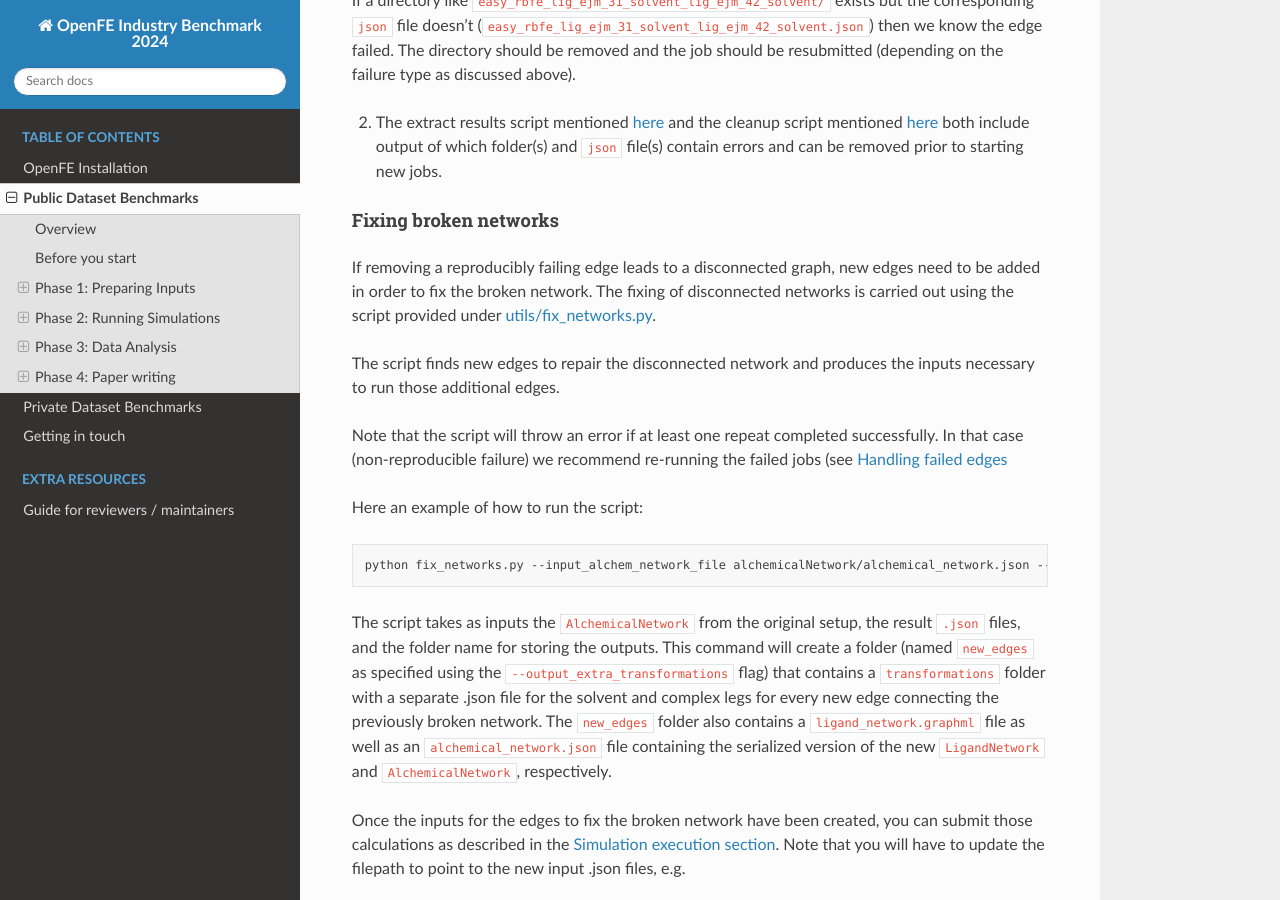
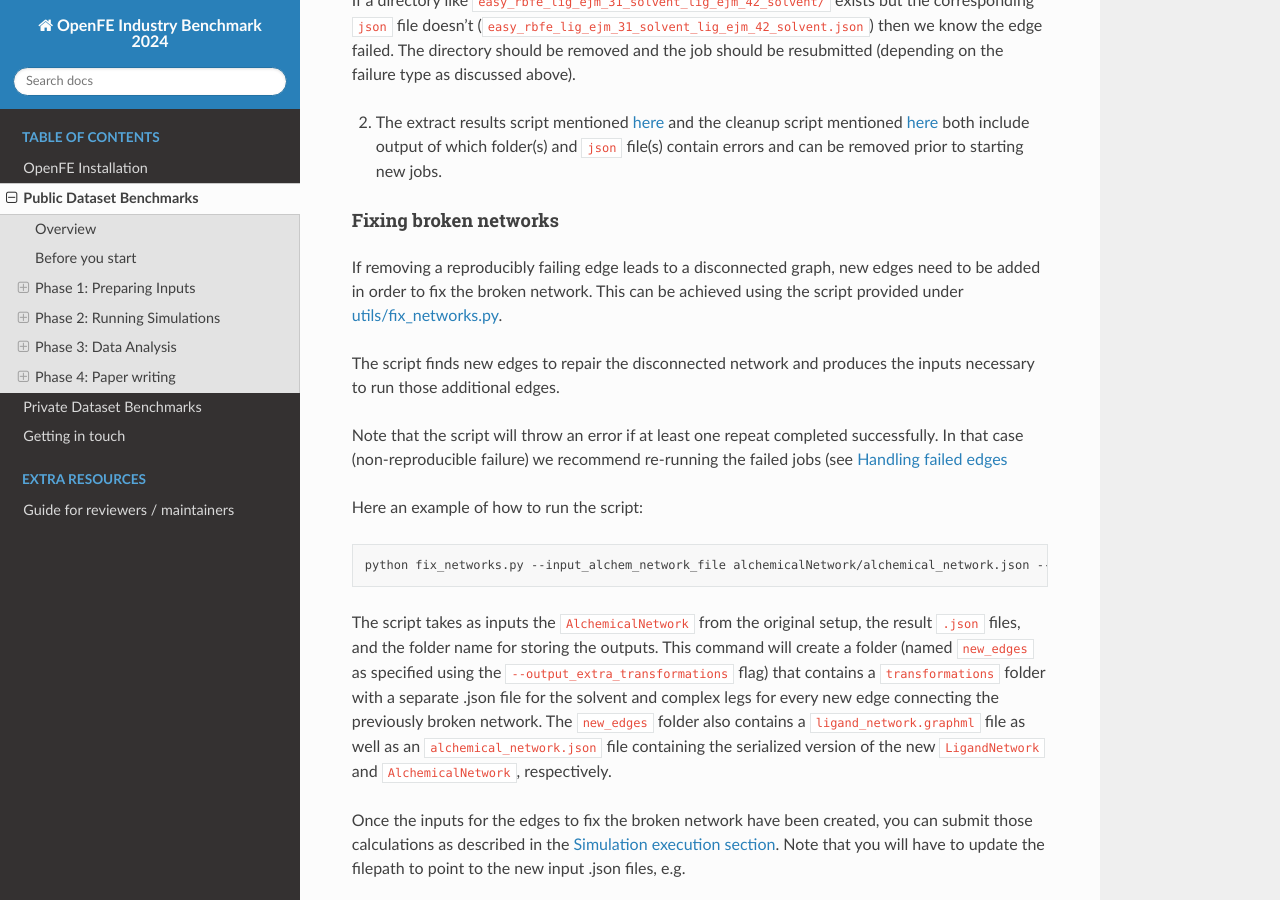
Before and after one commit to OpenFreeEnergy/IndustryBenchmarks2024, a Sphinx documentation site: the page built from docs/source/public/overview.rst, in a window 1280 px wide and 900 px high, scrolled down 6362 px. Built offline with Sphinx 7.4.7 and the Read the Docs theme 3.1.0, drawn with Linux system fonts in a browser that asks for light colours.

Commit message:
Update docs/source/public/overview.rst
Co-authored-by: Irfan Alibay <IAlibay@users.noreply.github.com>

```diff
--- a/docs/source/public/overview.rst
+++ b/docs/source/public/overview.rst
@@ -284,7 +284,7 @@ Fixing broken networks
 ----------------------
 
 If removing a reproducibly failing edge leads to a disconnected graph, new edges need to be added in order to fix the broken network.
-The fixing of disconnected networks is carried out using the script provided under
+This can be achieved using the script provided under
 `utils/fix_networks.py <https://github.com/OpenFreeEnergy/IndustryBenchmarks2024/tree/main/industry_benchmarks/utils/fix_networks.py>`_.
 
 The script finds new edges to repair the disconnected network and produces the inputs necessary to run those additional edges.
```
